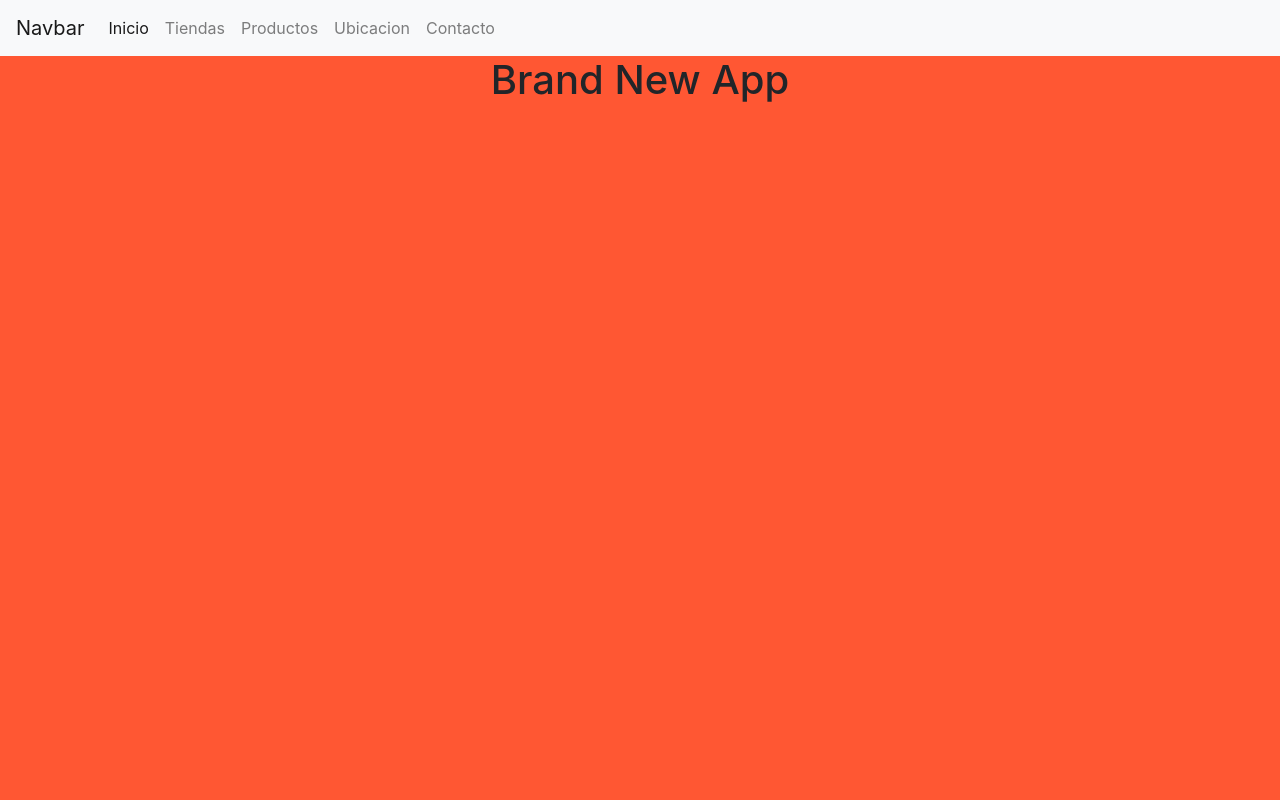
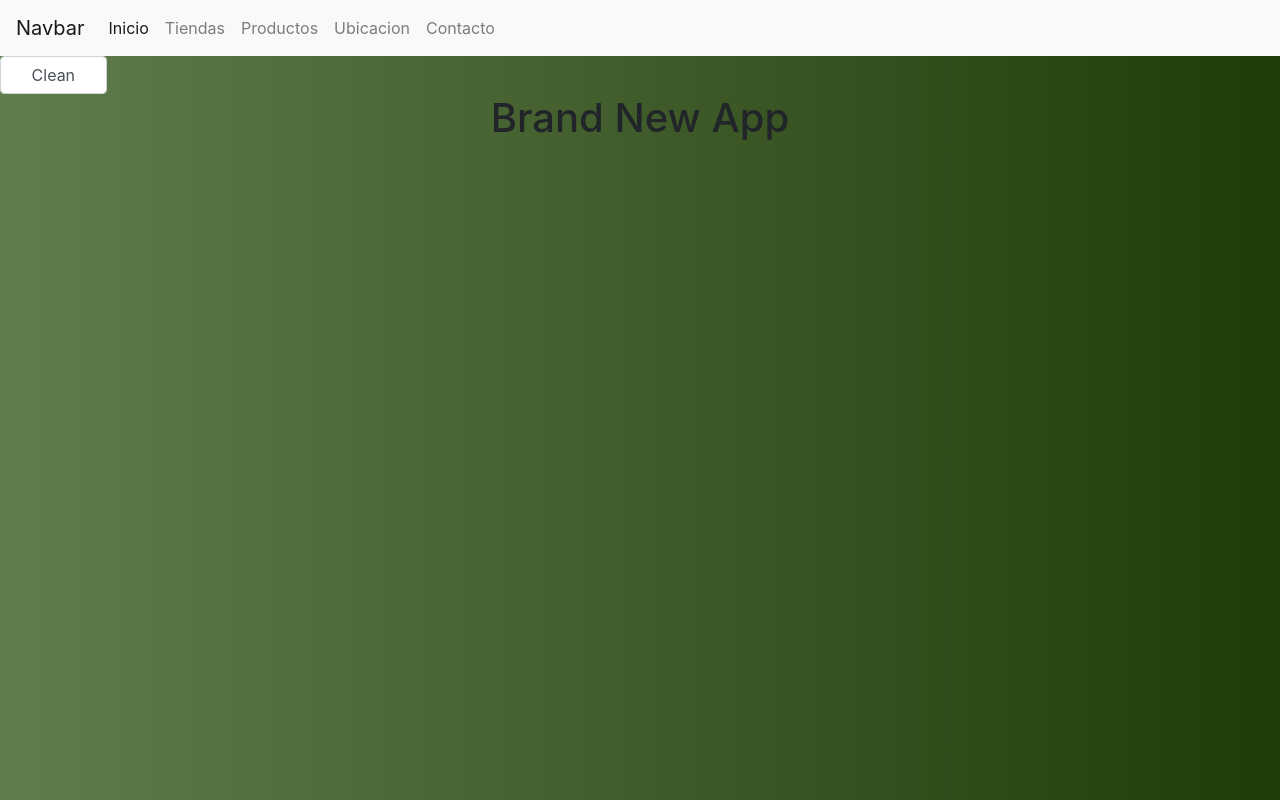
Before and after one commit to N4THB3N/Angular, an Angular app: page /inicio in a window 1280 px wide. Built offline with nearby package versions, Linux system fonts and the light colour scheme.

Commit message:
gradient

```diff
--- a/src/app/app.component.html
+++ b/src/app/app.component.html
@@ -4,4 +4,6 @@
 
 <p *ngIf="correo">Bienvenido: {{correo}}</p>
 
+<button class="form-control col-md-1" (click)="eliminarCorreo()">Clean</button>
+
 <router-outlet></router-outlet>
--- a/src/app/app.component.ts
+++ b/src/app/app.component.ts
@@ -16,4 +16,9 @@ export class AppComponent implements OnInit{
   ngDoCheck(){
     this.correo = localStorage.getItem('correo');
   }
+
+  eliminarCorreo(){
+    localStorage.removeItem('correo');
+    alert(localStorage.getItem('correo'));
+  }
 }
--- a/src/app/components/navbar/navbar.component.css
+++ b/src/app/components/navbar/navbar.component.css
@@ -0,0 +1,3 @@
+nav.navbar {
+    background-color: #CC1414;
+}
--- a/src/styles.css
+++ b/src/styles.css
@@ -1,4 +1,12 @@
 /* You can add global styles to this file, and also import other style files */
 body{
-    background-color: #FF5733
+    background: rgba(98,125,77,1);
+    background: -moz-linear-gradient(left, rgba(98,125,77,1) 0%, rgba(31,59,8,1) 100%);
+    background: -webkit-gradient(left top, right top, color-stop(0%, rgba(98,125,77,1)), color-stop(100%, rgba(31,59,8,1)));
+    background: -webkit-linear-gradient(left, rgba(98,125,77,1) 0%, rgba(31,59,8,1) 100%);
+    background: -o-linear-gradient(left, rgba(98,125,77,1) 0%, rgba(31,59,8,1) 100%);
+    background: -ms-linear-gradient(left, rgba(98,125,77,1) 0%, rgba(31,59,8,1) 100%);
+    background: linear-gradient(to right, rgba(98,125,77,1) 0%, rgba(31,59,8,1) 100%);
+    filter: progid:DXImageTransform.Microsoft.gradient( startColorstr='#627d4d', endColorstr='#1f3b08', GradientType=1 );
+
 }
```
